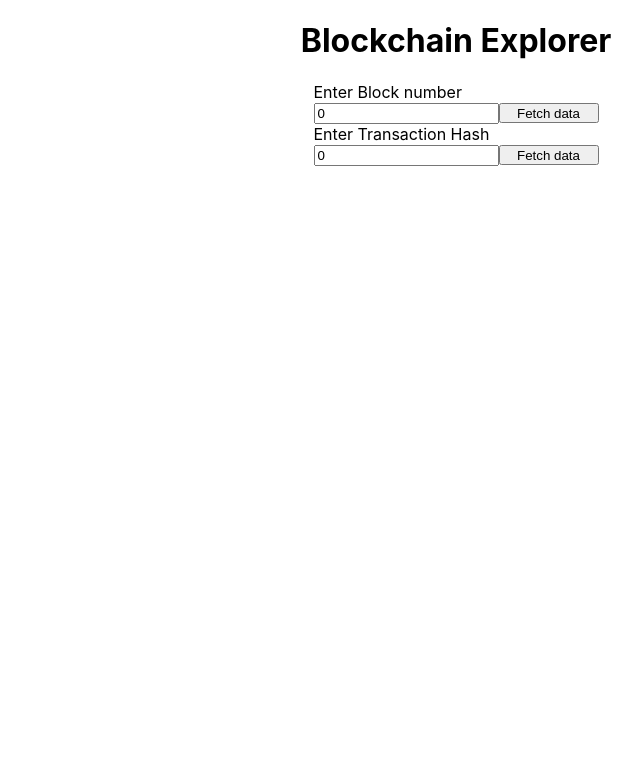
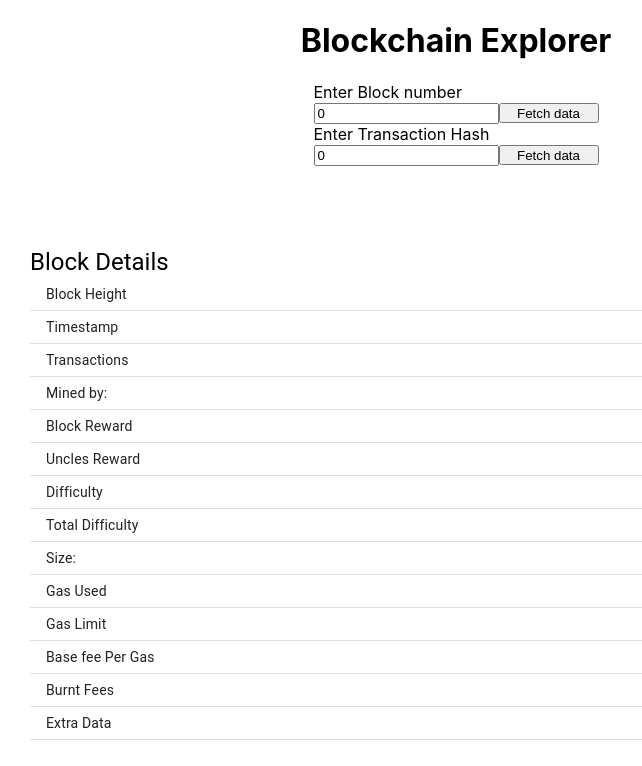
Before and after one commit to boilerblockchain/Explorer, a Next.js app: page / in a window 1280 px wide. Shown: the top 766 px of the page, without its empty margins (184-826 px from the left). Built offline with nearby package versions, Linux system fonts and the light colour scheme.

Commit message:
Set up blockInfo component

```diff
--- /dev/null
+++ b/components/Block.js
@@ -0,0 +1,74 @@
+import * as React from 'react';
+import Table from '@mui/material/Table';
+import TableBody from '@mui/material/TableBody';
+import TableCell from '@mui/material/TableCell';
+import TableRow from '@mui/material/TableRow';
+import { Container, Typography } from '@mui/material'
+
+
+export default function Block(props) {
+	/**
+	 * So props.blockInfo contains all the info about the block
+	 * Just go through the rows and add a cell with the info
+	 * For example, timestamp would be props.blockInfo.timestamp
+	 * You can check all the info that is returned in the console
+	 * in Chrome. I already log the info into the console in the line
+	 * below.
+	 */
+	console.log(props.blockInfo)
+	return (
+		<React.Fragment>
+			<Container component="main" maxWidth="md" sx={{ mt: 10 }}>
+				<Typography component="h5" variant="h5">
+					Block Details
+				</Typography>
+				<Table size="small" id="transactiontable">
+					<TableBody>
+						<TableRow>
+							<TableCell>Block Height</TableCell>
+						</TableRow>
+						<TableRow>
+							<TableCell>Timestamp</TableCell>
+						</TableRow>
+						<TableRow>
+							<TableCell>Transactions</TableCell>
+						</TableRow>
+						<TableRow>
+							<TableCell>Mined by:</TableCell>
+						</TableRow>
+						<TableRow>
+							<TableCell>Block Reward</TableCell>
+						</TableRow>
+						<TableRow>
+							<TableCell>Uncles Reward</TableCell>
+						</TableRow>
+						<TableRow>
+							<TableCell>Difficulty</TableCell>
+						</TableRow>
+						<TableRow>
+							<TableCell>Total Difficulty</TableCell>
+						</TableRow>
+						<TableRow>
+							<TableCell>Size:</TableCell>
+						</TableRow>
+						<TableRow>
+							<TableCell>Gas Used</TableCell>
+						</TableRow>
+						<TableRow>
+							<TableCell>Gas Limit</TableCell>
+						</TableRow>
+						<TableRow>
+							<TableCell>Base fee Per Gas</TableCell>
+						</TableRow>
+						<TableRow>
+							<TableCell>Burnt Fees</TableCell>
+						</TableRow>
+						<TableRow>
+							<TableCell>Extra Data</TableCell>
+						</TableRow>
+					</TableBody>
+				</Table>
+			</Container>
+		</React.Fragment>
+	);
+}
--- a/pages/index.js
+++ b/pages/index.js
@@ -1,8 +1,8 @@
 import { useState } from "react";
 import styles from "../styles/Home.module.css";
 import isBlock from "./api/blockInfo";
-import Table from "../components/common/Table";
 import Grid from '@mui/material/Grid';
+import Block from "../components/Block";
 
 export default function Home() {
 	if (isBlock) {
@@ -16,7 +16,6 @@ export default function Home() {
 			fetch("/api/blockInfo", { method: 'POST', body: JSON.stringify({ blockNo: blockNo }) })
 				.then((res) => res.json())
 				.then((data) => {
-					console.log(data);
 					setBlockInfo(data);
 				});
 		};
@@ -25,7 +24,7 @@ export default function Home() {
 			fetch("/api/transactionInfo", { method: "POST", body: JSON.stringify({ transactionHash: transactionHash }) })
 				.then((res) => res.json())
 				.then((data) => {
-					console.log(data);
+					// console.log(data);
 					setTransactionInfo(data);
 				})
 		};
@@ -45,7 +44,6 @@ export default function Home() {
 						>
 							Fetch data
 						</button>
-						<div>{blockInfo != null ? blockInfo : <></>}</div>
 					</Grid>
 					<Grid item>
 						<div>Enter Transaction Hash</div>
@@ -56,43 +54,11 @@ export default function Home() {
 						>
 							Fetch data
 						</button>
-						<div>{blockInfo != null ? transactionInfo : <></>}</div>
 					</Grid>
 				</Grid>
 
+				<Block blockInfo={blockInfo} />
 			</div>
 		);
 	}
-	// else {
-	//   var [transactionHash, setTransactionHash] = useState(0);
-	//   var [transactionInfo, setTransactionInfo] = useState(null);
-
-	//   var fetchTransactionInfo = (transactionHash) => {
-	//     fetch("/api/transactionInfo")
-	//       .then((res) => res.json())
-	//       .then((data) => {
-	//         setTransactionInfo(data);
-	//         console.log(data);
-	//       });
-	//   };
-
-	//   return (
-	//     <div className={styles.container}>
-	//       <div>Enter Block number or Transaction number</div>
-	//       <input
-	//         value={transactionHash}
-	//         onChange={(event) => setTransactionInfo(event.target.value)}
-	//       />
-	//       <button
-	//         style={{ height: 20, width: 100 }}
-	//         onClick={(e) => fetchTransactionInfo(transactionHash)}
-	//       >
-	//         Fetch data
-	//       </button>
-	//       <div>
-	//         {transactionInfo != null ? transactionHash.transaction : <></>}
-	//       </div>
-	//     </div>
-	//   );
-	// }
 }
```
